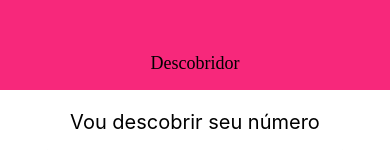
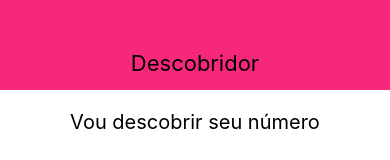
Before and after one commit to marcelohjw/descobridor, a React Native app: screen / in a window 390 px wide. Shown: the top 160 px of the page. Built offline with nearby package versions, Linux system fonts and the light colour scheme.

Commit message:
Fonts not working but the game is fluing

```diff
--- a/components/BodyText.js
+++ b/components/BodyText.js
@@ -5,7 +5,8 @@ const BodyText = props => <Text style={styles.body}>{props.children}</Text>
 
 const styles = StyleSheet.create({
     body: {
-        fontFamily: 'open-sans'
+        //fontFamily: 'open-sans'
+        fontSize: 18
     }
 });
 
--- a/components/TitleText.js
+++ b/components/TitleText.js
@@ -5,8 +5,8 @@ const TitleText = props => <Text style={{ ...styles.title, ...props.style }}>{pr
 
 const styles = StyleSheet.create({
     title: {
-        fontFamily: 'open-sans',
-        fontSize: 18
+        //fontFamily: 'open-sans',
+        fontSize: 22
     }
 });
 
--- a/screens/GameOverScreen.js
+++ b/screens/GameOverScreen.js
@@ -1,14 +1,16 @@
 import React from 'react';
 import { View, Text, StyleSheet, Button } from 'react-native';
 
+import BodyText from '../components/BodyText';
+import TitleText from '../components/TitleText';
 import DefaultStyles from '../constants/default-styles';
 
 const GameOverScreen = props => {
     return (
         <View style={styles.screen}>
-            <Text style={DefaultStyles.bodyText}>Fim de jogo!</Text>
-            <Text>Número de tentativas: {props.tentativas}</Text>
-            <Text>O número escolhido foi: {props.userNumber}</Text>
+            <TitleText style={DefaultStyles.bodyText}>Fim de jogo</TitleText>
+            <BodyText>Número de tentativas: {props.tentativas}</BodyText>
+            <BodyText>O número escolhido foi: {props.userNumber}</BodyText>
             <Button title="Novo Jogo" onPress={props.onRestart}/>
         </View>
     );
```
